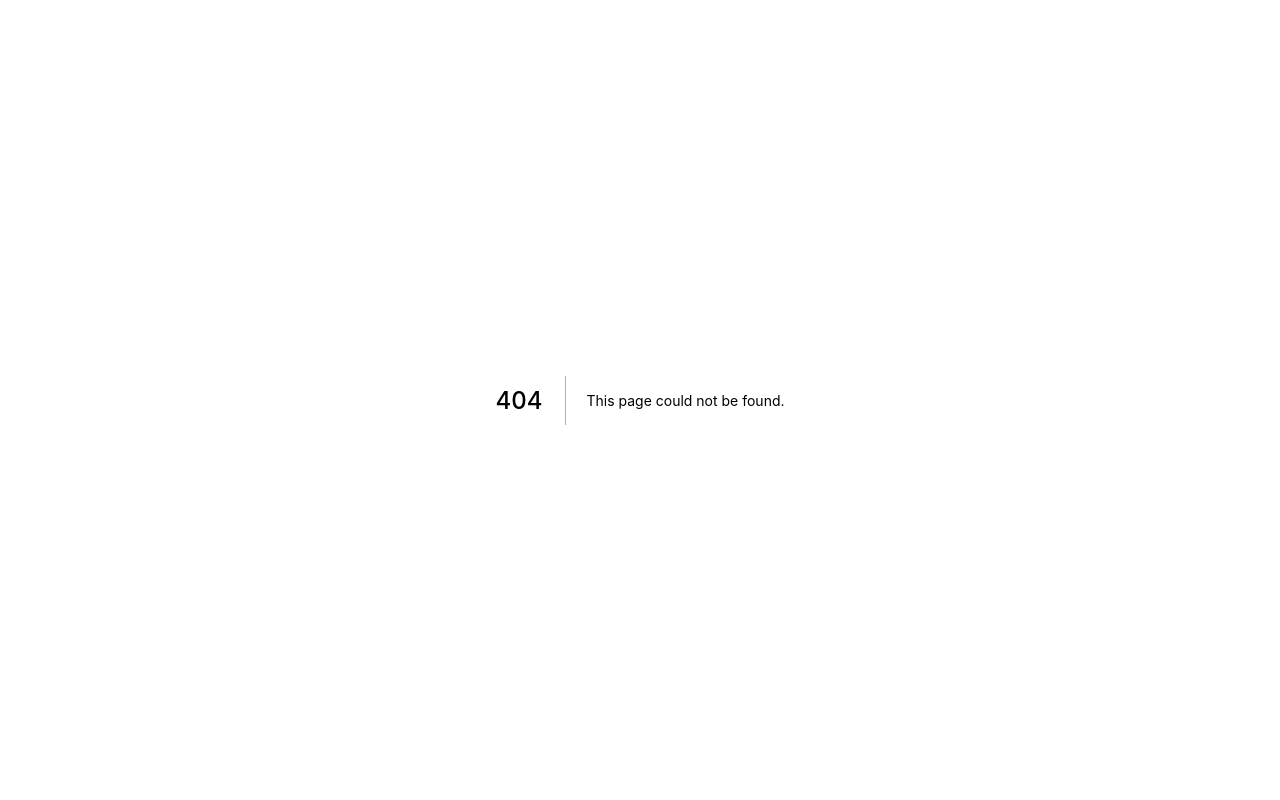
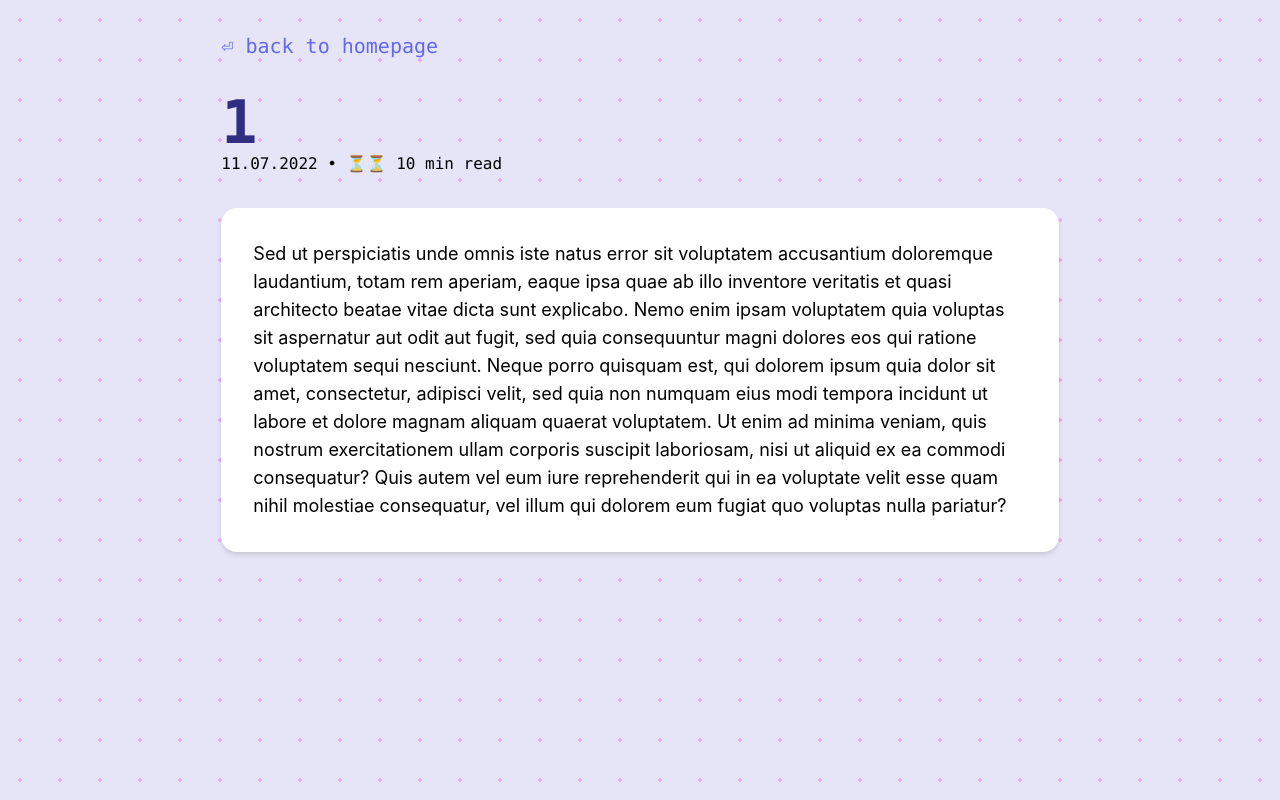
Before and after one commit to jjachowski/portfolio, a Next.js app: page /blog/1 in a window 1280 px wide. Before the commit this address had no page. Built offline with nearby package versions, Linux system fonts and the light colour scheme.

Commit message:
working on blog post page

```diff
--- /dev/null
+++ b/pages/blog/[id].tsx
@@ -0,0 +1,40 @@
+import React from 'react';
+import { useRouter } from 'next/router';
+import { Layout } from '../../components/Layout';
+import Link from 'next/link';
+interface BlogPostProps {}
+
+const BlogPost: React.FC<BlogPostProps> = ({}) => {
+  const router = useRouter();
+  const { id } = router.query;
+  return (
+    <Layout>
+      <div className=' mt-8 font-mono text-indigo-500 text-xl hover:text-indigo-700 hover:underline '>
+        <Link href='/'>⏎ back to homepage</Link>
+      </div>
+      <h1 className='text-6xl font-mono font-bold mt-8 text-indigo-900'>
+        {id}
+      </h1>
+      <p className='font-mono'>11.07.2022 • ⏳⏳ 10 min read</p>
+      <div className='mt-8 bg-white p-8 rounded-2xl shadow-md'>
+        <p className='text-lg'>
+          Sed ut perspiciatis unde omnis iste natus error sit voluptatem
+          accusantium doloremque laudantium, totam rem aperiam, eaque ipsa quae
+          ab illo inventore veritatis et quasi architecto beatae vitae dicta
+          sunt explicabo. Nemo enim ipsam voluptatem quia voluptas sit
+          aspernatur aut odit aut fugit, sed quia consequuntur magni dolores eos
+          qui ratione voluptatem sequi nesciunt. Neque porro quisquam est, qui
+          dolorem ipsum quia dolor sit amet, consectetur, adipisci velit, sed
+          quia non numquam eius modi tempora incidunt ut labore et dolore magnam
+          aliquam quaerat voluptatem. Ut enim ad minima veniam, quis nostrum
+          exercitationem ullam corporis suscipit laboriosam, nisi ut aliquid ex
+          ea commodi consequatur? Quis autem vel eum iure reprehenderit qui in
+          ea voluptate velit esse quam nihil molestiae consequatur, vel illum
+          qui dolorem eum fugiat quo voluptas nulla pariatur?
+        </p>
+      </div>
+    </Layout>
+  );
+};
+
+export default BlogPost;
```
